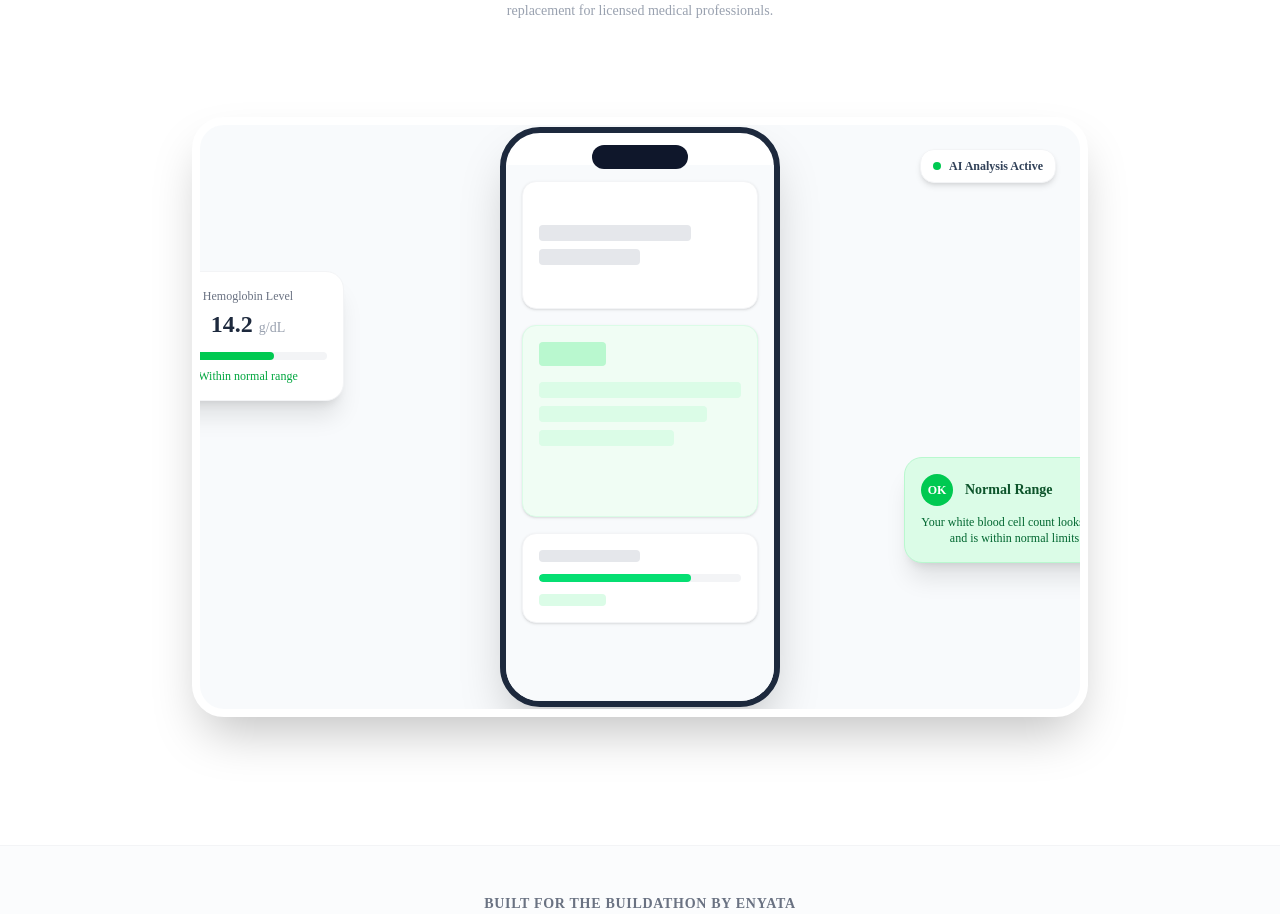
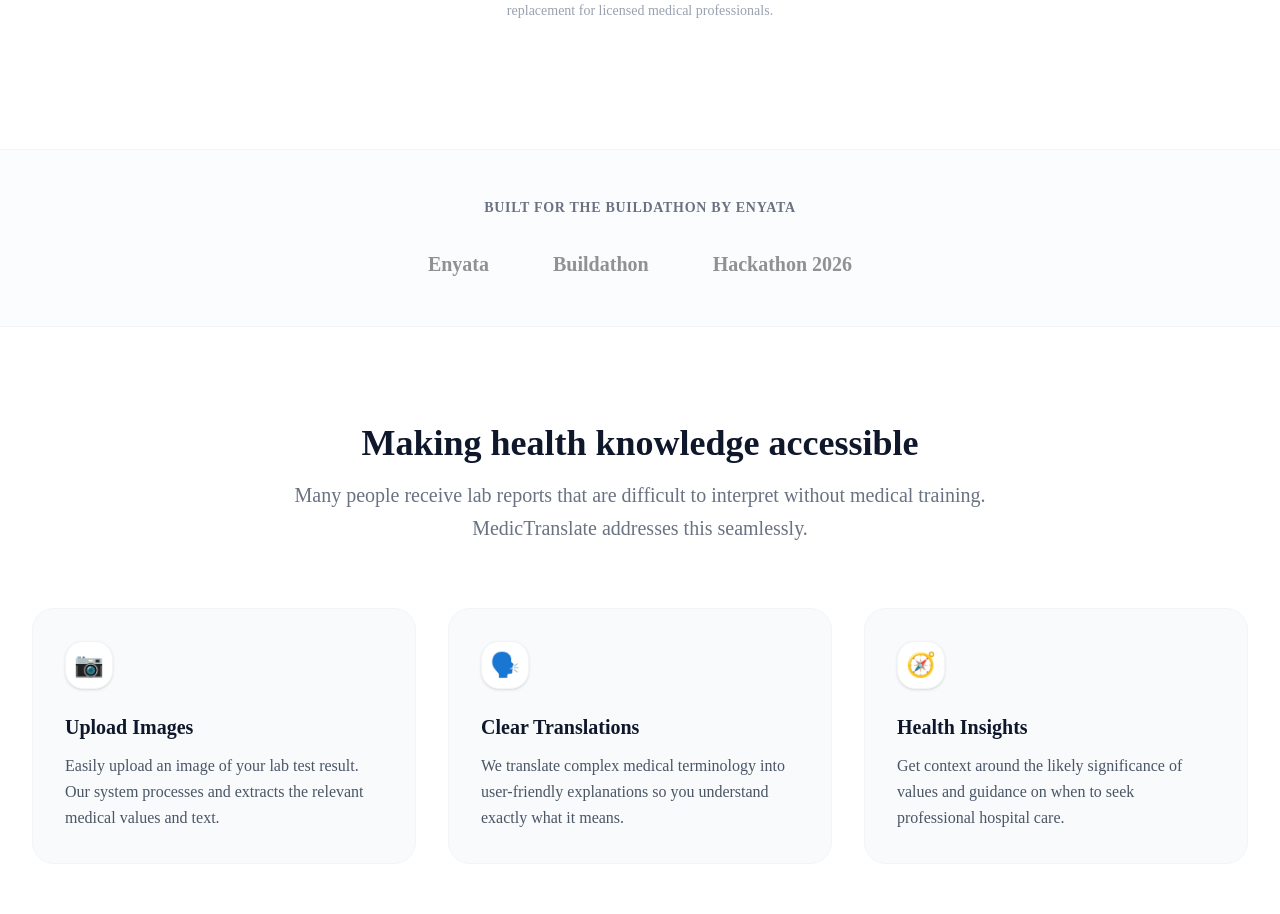
Before and after one commit to DivineAghulor/medictranslate-enyata, a Next.js app in the folder web/: page / in a window 1280 px wide. Shown: the part 587-1501 px from the top of the page. Built offline with nearby package versions, Linux system fonts and the light colour scheme.

Commit message:
style: remove hero visual

```diff
--- a/web/components/CTASection.tsx
+++ b/web/components/CTASection.tsx
@@ -3,7 +3,7 @@
 export default function CTASection() {
   return (
     <section className="py-24 bg-slate-900 text-white relative overflow-hidden mt-12 mb-12 mx-4 sm:mx-6 lg:mx-8 rounded-[3rem]">
-      <div className="absolute top-0 left-0 w-full h-full bg-gradient-to-br from-green-900/40 to-slate-900 z-0"></div>
+      <div className="absolute top-0 left-0 w-full h-full bg-linear-to-br from-green-900/40 to-slate-900 z-0"></div>
       <div className="max-w-4xl mx-auto px-4 sm:px-6 lg:px-8 text-center relative z-10">
         <h2 className="text-4xl sm:text-5xl font-bold mb-6">
           Maximize Your Health Knowledge
--- a/web/components/HeroSection.tsx
+++ b/web/components/HeroSection.tsx
@@ -30,84 +30,6 @@
           ⚠️ MedicTranslate is for health education and guidance only. It is not
           a replacement for licensed medical professionals.
         </p>
-
-        {/* Hero Visual */}
-        <div className="mt-16 sm:mt-24 relative max-w-4xl mx-auto h-100 sm:h-150 w-full bg-slate-50 rounded-[2rem] border-8 border-white shadow-2xl overflow-hidden flex items-center justify-center">
-          {/* Background decorative glow */}
-          <div className="absolute top-1/2 left-1/2 -translate-x-1/2 -translate-y-1/2 w-full h-full bg-linear-to-tr from-green-50 via-emerald-50/40 to-white -z-10"></div>
-
-          {/* Phone mockup */}
-          <div className="w-70 h-145 bg-slate-900 rounded-[2.5rem] border-[6px] border-slate-800 relative shadow-2xl z-10 overflow-hidden flex flex-col pt-8 bg-white">
-            {/* Dynamic Island */}
-            <div className="absolute top-3 left-1/2 -translate-x-1/2 w-24 h-6 bg-slate-900 rounded-full z-20"></div>
-
-            <div className="flex-1 w-full bg-slate-50 flex flex-col p-4 space-y-4 overflow-hidden">
-              {/* Lab result header block */}
-              <div className="w-full h-32 bg-white rounded-xl shadow-sm border border-gray-100 p-4 flex flex-col justify-center">
-                <div className="w-3/4 h-4 bg-gray-200 rounded mb-2"></div>
-                <div className="w-1/2 h-4 bg-gray-200 rounded"></div>
-              </div>
-
-              {/* Translated result block */}
-              <div className="w-full h-48 bg-green-50 rounded-xl shadow-sm border border-green-100 p-4">
-                <div className="w-1/3 h-6 bg-green-200 rounded mb-4"></div>
-                <div className="w-full h-4 bg-green-100 rounded mb-2"></div>
-                <div className="w-5/6 h-4 bg-green-100 rounded mb-2"></div>
-                <div className="w-4/6 h-4 bg-green-100 rounded"></div>
-              </div>
-
-              {/* Progress block */}
-              <div className="w-full bg-white rounded-xl shadow-sm border border-gray-100 p-4 space-y-3">
-                <div className="w-1/2 h-3 bg-gray-200 rounded"></div>
-                <div className="w-full h-2 bg-gray-100 rounded-full overflow-hidden">
-                  <div className="w-3/4 h-full bg-green-400 rounded-full"></div>
-                </div>
-                <div className="w-1/3 h-3 bg-green-100 rounded"></div>
-              </div>
-            </div>
-          </div>
-
-          {/* Floating left card */}
-          <div className="absolute left-4 md:-left-12 top-1/4 bg-white p-4 rounded-2xl shadow-xl border border-gray-100 z-20 w-48 hidden sm:block">
-            <div className="text-xs text-gray-500 font-medium mb-1">
-              Hemoglobin Level
-            </div>
-            <div className="text-2xl font-bold text-slate-800">
-              14.2{" "}
-              <span className="text-sm font-normal text-gray-400">g/dL</span>
-            </div>
-            <div className="w-full h-2 bg-gray-100 rounded-full mt-3 overflow-hidden">
-              <div className="w-2/3 h-full bg-green-500 rounded-full"></div>
-            </div>
-            <div className="text-xs text-green-600 font-medium mt-2">
-              Within normal range
-            </div>
-          </div>
-
-          {/* Floating right card */}
-          <div className="absolute right-4 md:-right-12 bottom-1/4 bg-green-100 p-4 rounded-2xl shadow-xl border border-green-200 z-20 w-56 hidden sm:block">
-            <div className="flex items-center gap-3 mb-2">
-              <div className="w-8 h-8 rounded-full bg-green-500 flex items-center justify-center text-white font-bold text-xs">
-                OK
-              </div>
-              <div className="text-sm font-bold text-green-900">
-                Normal Range
-              </div>
-            </div>
-            <div className="text-xs text-green-800">
-              Your white blood cell count looks good and is within normal
-              limits.
-            </div>
-          </div>
-
-          {/* Top right mini floating badge */}
-          <div className="absolute right-6 top-6 bg-white px-3 py-2 rounded-xl shadow-md border border-gray-100 z-20 hidden sm:flex items-center gap-2">
-            <div className="w-2 h-2 rounded-full bg-green-500 animate-pulse"></div>
-            <span className="text-xs font-semibold text-slate-700">
-              AI Analysis Active
-            </span>
-          </div>
-        </div>
       </div>
     </main>
   );
```
